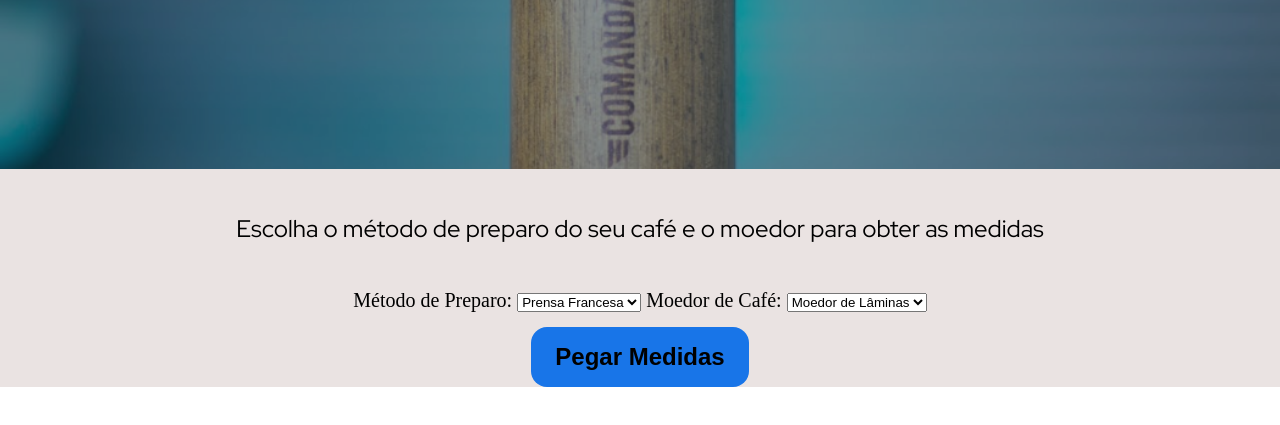
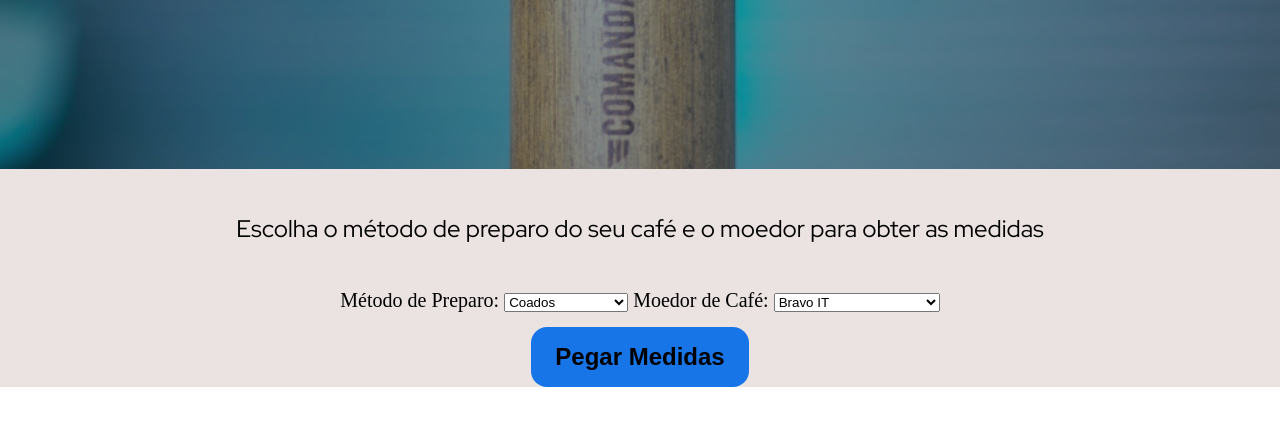
Before and after one commit to biancarcabral/NaoSouBarista1, a plain HTML site: page index.html in a window 1280 px wide. Shown: the part 189-614 px from the top of the page. Drawn offline with Linux system fonts and the light colour scheme.

Commit message:
Select Initial
Inicio das configuração do select no html e javascript

```diff
--- a/index.html
+++ b/index.html
@@ -37,17 +37,38 @@
         <div id="selecionador">
             <label for="metodo">Método de Preparo:</label>
             <select id="metodo">
-                <option value="pressao">Prensa Francesa</option>
-                <option value="coado">Coador</option>
-                <option value="expresso">Expresso</option>
-                <option value="aeropress">Aeropress</option>
+                <option value="Coados">Coados</option>
+                <option value="Expresso">Expresso</option>
+                <option value="Prensa Francesa">Prensa Francesa</option>
             </select>
 
             <label for="moedor">Moedor de Café:</label>
             <select id="moedor">
-                <option value="laminas">Moedor de Lâminas</option>
-                <option value="rebolo">Moedor de Rebolo</option>
-                <option value="manual">Moedor Manual</option>
+                <option value="Bravo IT">Bravo IT</option>
+                <option value="Comandante C40">Comandante C40</option>
+                <option value="Hero S01">Hero S01</option>
+                <option value="Hero S03">Hero S03</option>
+                <option value="Hero S07">Hero 07</option>
+                <option value="iCafilas">iCafilas</option>
+                <option value="Jaffee J1">Jaffee J1</option>
+                <option value="Jaffee J1 PRO">Jaffee J1 PRO</option>
+                <option value="Kingrinder K2">Kingrinder K2</option>
+                <option value="Kingrinder K4">Kingrinder K4</option>
+                <option value="Kingrinder K6">Kingrinder K6</option>
+                <option value="Kinu M47 Cassic">Kinu M47 Cassic</option>
+                <option value="Linglong Ace 40 PLUS">Linglong Ace 40 PLUS</option>
+                <option value="Mahlkonig x 54">Mahlkonig x 54</option>
+                <option value="Moedor Ariete">Moedor Ariete</option>
+                <option value="Timemore C2">Timemore C2</option>
+                <option value="Timemore Chestnut X">Timemore Chestnut X</option>
+                <option value="Timemore GO">Timemore GO</option>
+                <option value="1ZpressoJE">1Zpresso JE</option>
+                <option value="1Zpresso KPLUS">1Zpresso KPLUS</option>
+                <option value="1Zpresso JX PRO">1Zpresso JX PRO</option>
+                <option value="1Zpresso J MAX">1Zpresso J MAX</option>
+                <option value="1Zpresso K MAX">1Zpresso K MAX</option>
+                <option value="1Zpresso ZP6 SPECIAL">1Zpresso ZP6 SPECIAL</option>
+                <option value="1Zpresso K ULTRA">1Zpresso K ULTRA</option>
             </select>
 
         </div>
@@ -56,10 +77,8 @@
             <button onclick="pegarMedidas()" id="btn-pegarMedidas" class="container_button"> Pegar Medidas</button>
         </div>
 
-        <div id="resultadoBusca" style="display: none;">
+        <div id="resultadoBusca" class="red-hat-display" style="display: none;">
         </div>
-
-        <p id="resultado"></p>
 
     </main>
 
--- a/js/script.js
+++ b/js/script.js
@@ -17,4 +17,8 @@ function resultadoBusca(){
     document.getElementById("resultadoBusca").style.display = "block";
 
     document.getElementById("resultadoBusca").innerText = "Aqui estão as medidas para o seu café feito na(o) " + metodoCafe + " utilizando o moedor " + moedorCafe + ":";
+
+    if (metodoCafe=="Expresso" && moedorCafe=="1ZpressoJE") {
+        console.log ("utilize entre 50-65 clicks");
+    }
 }
--- a/style.css
+++ b/style.css
@@ -84,4 +84,10 @@ div.pegarMedidas_botao {
     display: grid;
     place-items: center;
     margin: 15px;
+
 }
+
+#resultadoBusca {
+    border-radius: 16px;
+    background-color: #1875E8;
+}
```
